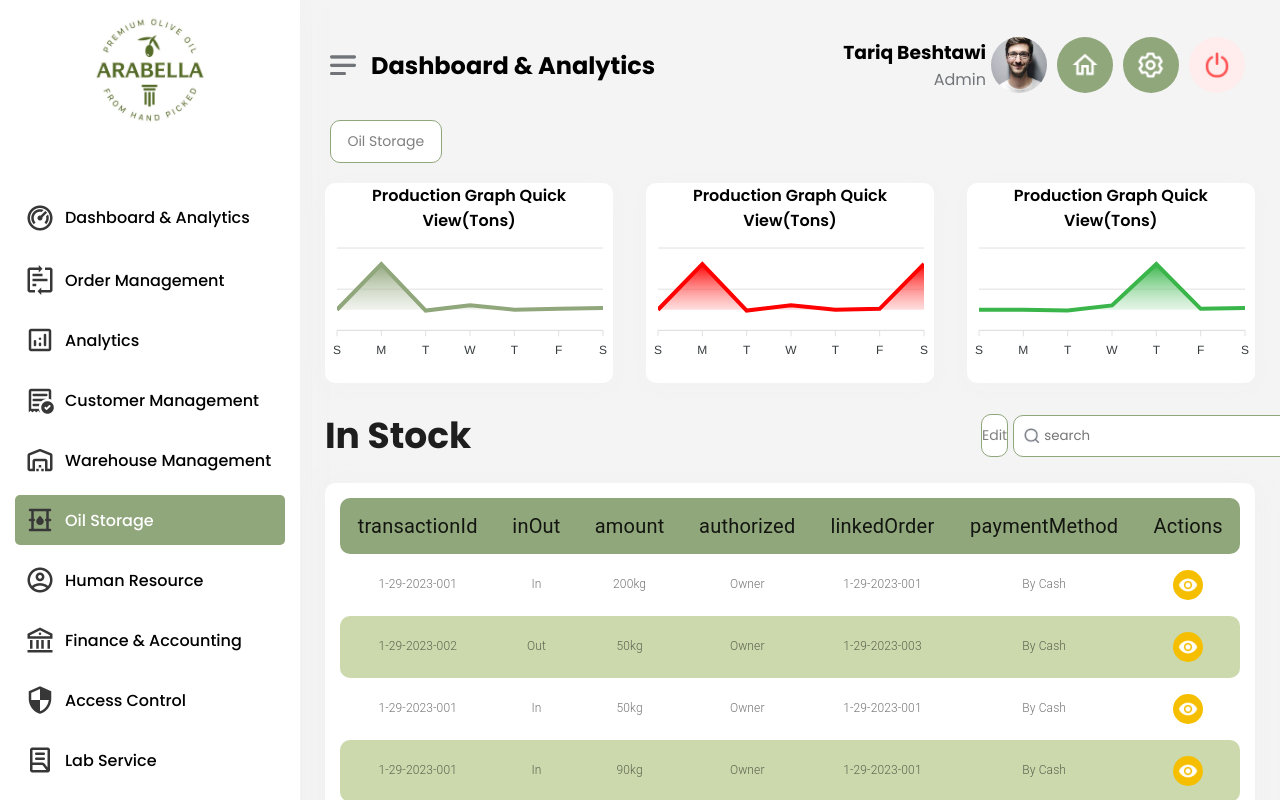
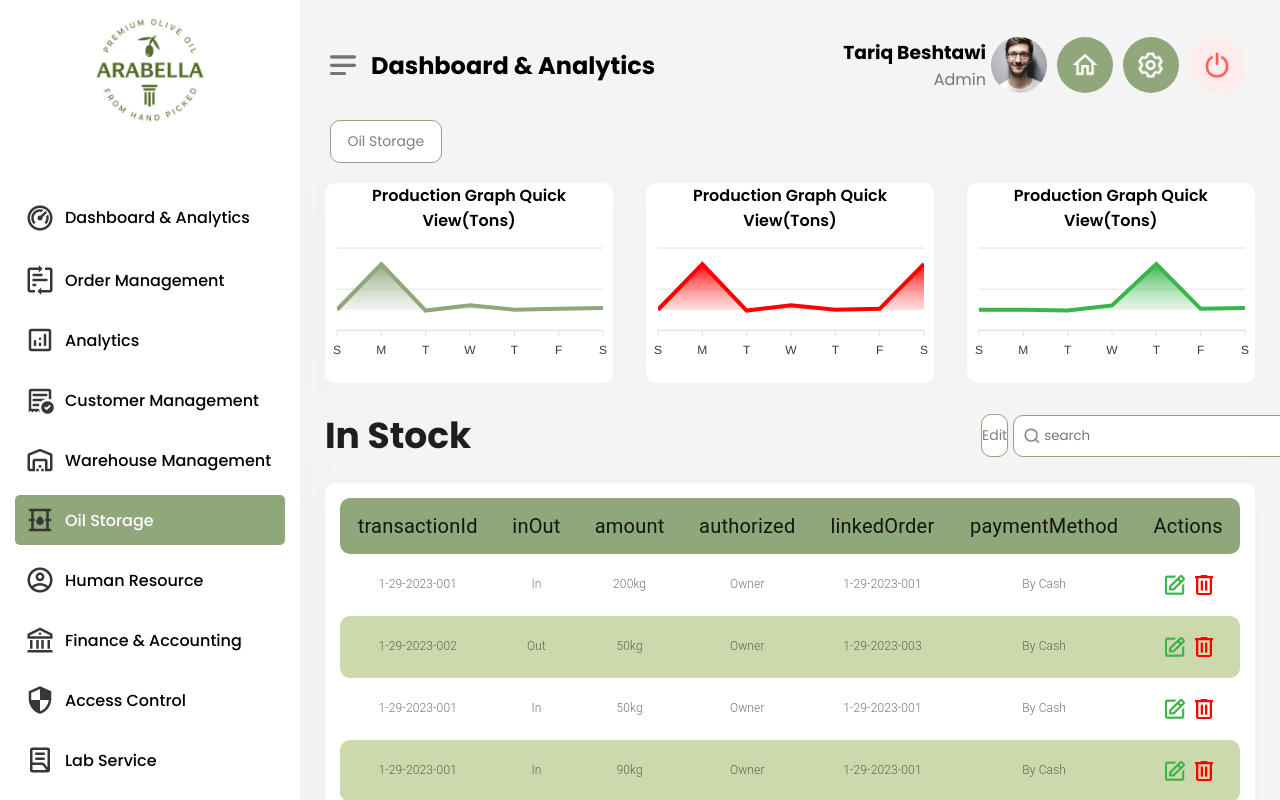
Before and after one commit to muhamadsaim/olive-saim, a React (Vite) app: page /oil-storage in a window 1280 px wide. Shown: the top 800 px of the page. Built offline with nearby package versions, Linux system fonts and the light colour scheme; a web font is replaced by a local one.

Commit message:
table-update

```diff
--- a/src/Components/Common/WarehouseOilTable/Style.scss
+++ b/src/Components/Common/WarehouseOilTable/Style.scss
@@ -38,5 +38,8 @@
           height:20px;
           width: 20px;
           border-radius:50%;
+          img{
+            margin-left:2px;
+          }
       }
   }
--- a/src/Components/Common/WarehouseOilTable/index.jsx
+++ b/src/Components/Common/WarehouseOilTable/index.jsx
@@ -6,11 +6,12 @@ import TableContainer from "@mui/material/TableContainer";
 import TableHead from "@mui/material/TableHead";
 import TableRow from "@mui/material/TableRow";
 import "./Style.scss";
-import Watch from "../../../assets/icons/TableEye.png";
+import Delete from "../../../assets/icons/redDelete.png";
+import Edit from "../../../assets/icons/editGreen.png";
 import Theme from "../../../Theme/Theme";
 import Tooltip from "@mui/material/Tooltip";
 
-const WarehouseOilTable = ({ searchVal,data }) => {
+const WarehouseOilTable = ({ searchVal, data,setShowDelete }) => {
   const lightTheme = Theme();
   const [rows, setRows] = useState(data);
   const [filterData, setFilterData] = useState(data);
@@ -21,7 +22,6 @@ const WarehouseOilTable = ({ searchVal,data }) => {
 
   const tableHeaders = Object.keys(data[0] || {});
 
-
   const searchFilter = () => {
     if (!searchVal) {
       setFilterData(rows);
@@ -29,7 +29,7 @@ const WarehouseOilTable = ({ searchVal,data }) => {
       const filter = rows.filter((order) => {
         return tableHeaders.some((header) =>
           order[header].toLowerCase().includes(searchVal)
-        )
+        );
       });
       setFilterData(filter);
     }
@@ -39,7 +39,7 @@ const WarehouseOilTable = ({ searchVal,data }) => {
       <Table sx={{ minWidth: 650 }} aria-label="simple table">
         <TableHead>
           <TableRow>
-          {tableHeaders.map((header, index) => (
+            {tableHeaders.map((header, index) => (
               <TableCell
                 key={index}
                 style={{
@@ -74,7 +74,7 @@ const WarehouseOilTable = ({ searchVal,data }) => {
               }}
               sx={{ "&:last-child td, &:last-child th": { border: 0 } }}
             >
-             {Object.values(row).map((cellValue, cellIndex) => (
+              {Object.values(row).map((cellValue, cellIndex) => (
                 <TableCell
                   key={cellIndex}
                   align="right"
@@ -94,15 +94,16 @@ const WarehouseOilTable = ({ searchVal,data }) => {
                 }}
               >
                 <div className="mainActionsW">
-                  <Tooltip title="View" placement="top">
-                    <div
-                      className="circle"
-                      style={{ backgroundColor: `${lightTheme.yellowIcon}` }}
-                    >
-                      <img src={Watch} alt="watch" height={20} />
+                  <Tooltip title="Edit" placement="top">
+                    <div className="circle">
+                      <img src={Edit} alt="Edit" height={20} />
                     </div>
                   </Tooltip>
-
+                  <Tooltip title="Delete" placement="top">
+                    <div className="circle" onClick={() => setShowDelete(true)}>
+                      <img src={Delete} alt="delete" height={20} />
+                    </div>
+                  </Tooltip>
                 </div>
               </TableCell>
             </TableRow>
--- a/src/Pages/warehouseManagement/Style.scss
+++ b/src/Pages/warehouseManagement/Style.scss
@@ -81,6 +81,7 @@
         padding:15px 15px;
         background-color: white;
         box-shadow: 0px 4px 20px 0px rgba(238, 238, 238, 0.52);
+        position: relative;
       }
     }
 }
--- a/src/Pages/warehouseManagement/index.jsx
+++ b/src/Pages/warehouseManagement/index.jsx
@@ -9,12 +9,14 @@ import SpareParts from "./SpareParts";
 import CustomSearchInput from "../../Components/Common/customSearch";
 import { Helmet } from "react-helmet-async";
 import { WarehouseOilTableData } from "../../Components/Common/Table/constant";
+import DeletePopup from "../../Components/Common/DeletePopUp";
 
 
 const WareHouse = () => {
   const [searchBar, setSearchBar] = useState();
   const [showForm, setShowForm] = useState(false);
   const [sparePart, setSparePart] = useState(false);
+  const [showDelete, setShowDelete] = useState(false);
   return (
     <div>
       <Helmet>
@@ -64,7 +66,10 @@ const WareHouse = () => {
         </div>
         <div className="tableDiv">
           <div className="mainTable">
-            <WarehouseOilTable searchVal={searchBar} data={WarehouseOilTableData} />
+            {
+              showDelete&&<DeletePopup show={setShowDelete}/>
+            }
+            <WarehouseOilTable searchVal={searchBar} data={WarehouseOilTableData} setShowDelete={setShowDelete} />
           </div>
         </div>
       </div>
```
Also changed, not shown: src/assets/icons/redDelete.png (added), src/assets/icons/stock.png (added).
